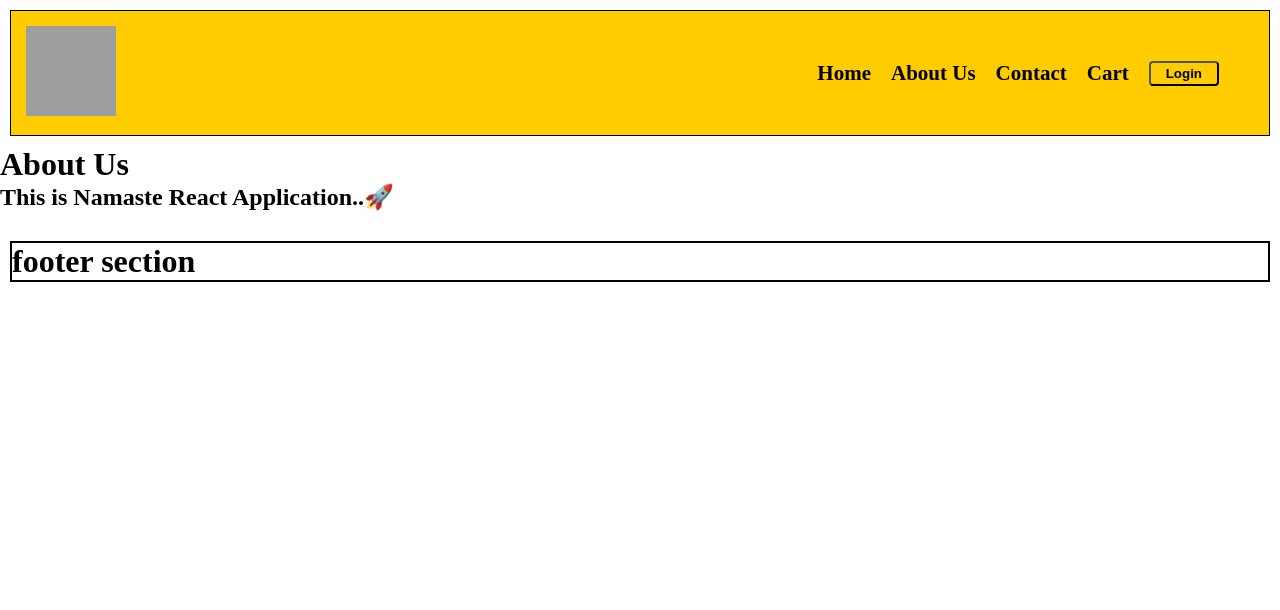
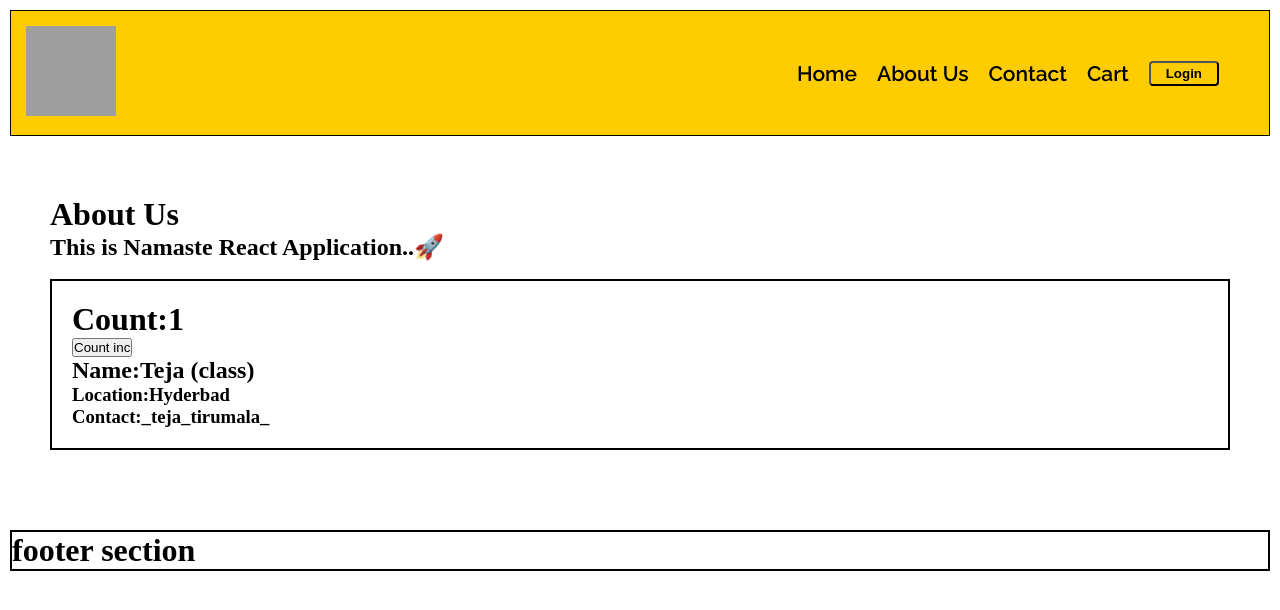
Before and after one commit to tirumalateja19/React, a React (Vite) app: page /about in a window 1280 px wide. Shown: the top 610 px of the page. Built offline with nearby package versions, Linux system fonts and the light colour scheme; grey boxes are pictures that could not be loaded.

Commit message:
episode-8.5

```diff
--- a/index.css
+++ b/index.css
@@ -1,3 +1,5 @@
+@import url('https://fonts.googleapis.com/css2?family=Raleway:wght@300;400;500;600;700&display=swap');
+
 * {
     padding: 0;
     margin: 0;
@@ -46,6 +48,7 @@ body {
 }
 
 #nav ul li #a {
+    font-family: 'Raleway', sans-serif;
     text-decoration: none;
     color: #000;
     font-weight: 600;
@@ -88,6 +91,11 @@ body {
     box-shadow: 0 4px 8px 0 rgba(0, 0, 0, 0.2), 0 6px 20px 0 rgba(0, 0, 0, 0.19);
     padding: 10px;
     margin-bottom: 40px;
+}
+
+#a {
+    text-decoration: none;
+    color: #000;
 }
 
 #image {
@@ -192,3 +200,14 @@ body {
     /* background-color: grey; */
 
 }
+
+#About-container {
+    width: 100%;
+    padding: 50px;
+}
+
+#UserDetails {
+    padding: 20px;
+    border: 2px solid black;
+
+}
--- a/src/components/About.js
+++ b/src/components/About.js
@@ -1,9 +1,25 @@
-const About = () => {
+import User from "./User";
+import UserClass from "./UserClass";
+import React from "react";
+class About extends React.Component {
+  constructor(props) {
+    console.log("Parent Constructor");
+    super(props);
+  }
+  componentDidMount() {
+    console.log("Parent Mount");
+  }
+  render() {
+    console.log("Parent Render");
+
     return (
       <div id="About-container">
         <h1>About Us</h1>
         <h2>This is Namaste React Application..🚀</h2>
+        <br />
+        <UserClass name={"Teja (class)"} contact={"_teja_tirumala_"} />
       </div>
     );
-};
+  }
+}
 export default About;
--- a/src/components/Body.js
+++ b/src/components/Body.js
@@ -70,6 +70,7 @@ const Body = () => {
       <div id="res-cards">
         {filteredRestaurantsData.map((restaurant) => (
           <Link
+            id="a"
             key={restaurant?.info?.id}
             to={"/restaurents/" + restaurant?.info?.id}
           >
--- /dev/null
+++ b/src/components/User.js
@@ -0,0 +1,17 @@
+import { useState } from "react";
+
+const User = (props) => {
+  const [count] = useState(0);
+  const [count2] = useState(1);
+  const { name, contact } = props;
+  return (
+    <div id="UserDetails">
+      <h2>Name:{name}</h2>
+      <h3>Location:Hyderbad </h3>
+      <h3>Count:{count}</h3>
+      <h3>Count2:{count2}</h3>
+      <h3>Contact:{contact}</h3>
+    </div>
+  );
+};
+export default User;
--- /dev/null
+++ b/src/components/UserClass.js
@@ -0,0 +1,39 @@
+import React from "react";
+
+class UserClass extends React.Component {
+  constructor(props) {
+    console.log("Child Constructor");
+    super(props);
+    this.state = {
+      count: 1,
+      count2: 3,
+    };
+  }
+  componentDidMount() {
+    console.log("Child Mount");
+  }
+  render() {
+    console.log("Child Render");
+    const { name, contact } = this.props;
+    const { count, count2 } = this.state;
+    return (
+      <div id="UserDetails">
+        <h1>Count:{count}</h1>
+        <button
+          onClick={() => {
+            this.setState({
+              count: this.state.count + 1,
+            });
+          }}
+        >
+          Count inc
+        </button>
+        <h2>Name:{name}</h2>
+        <h3>Location:Hyderbad</h3>
+
+        <h3>Contact:{contact}</h3>
+      </div>
+    );
+  }
+}
+export default UserClass;
```
Lines whose indentation alone changed are shown as unchanged.
